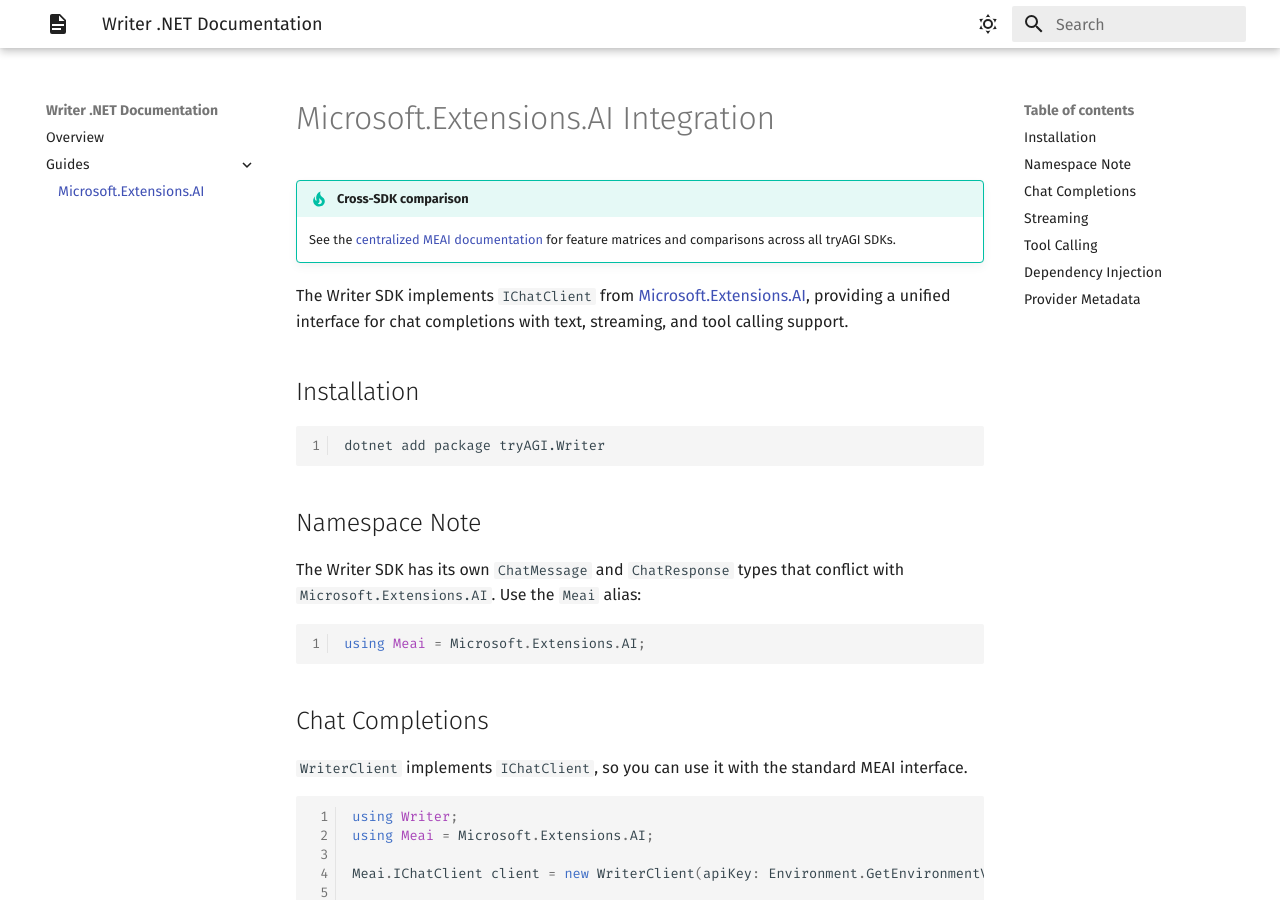
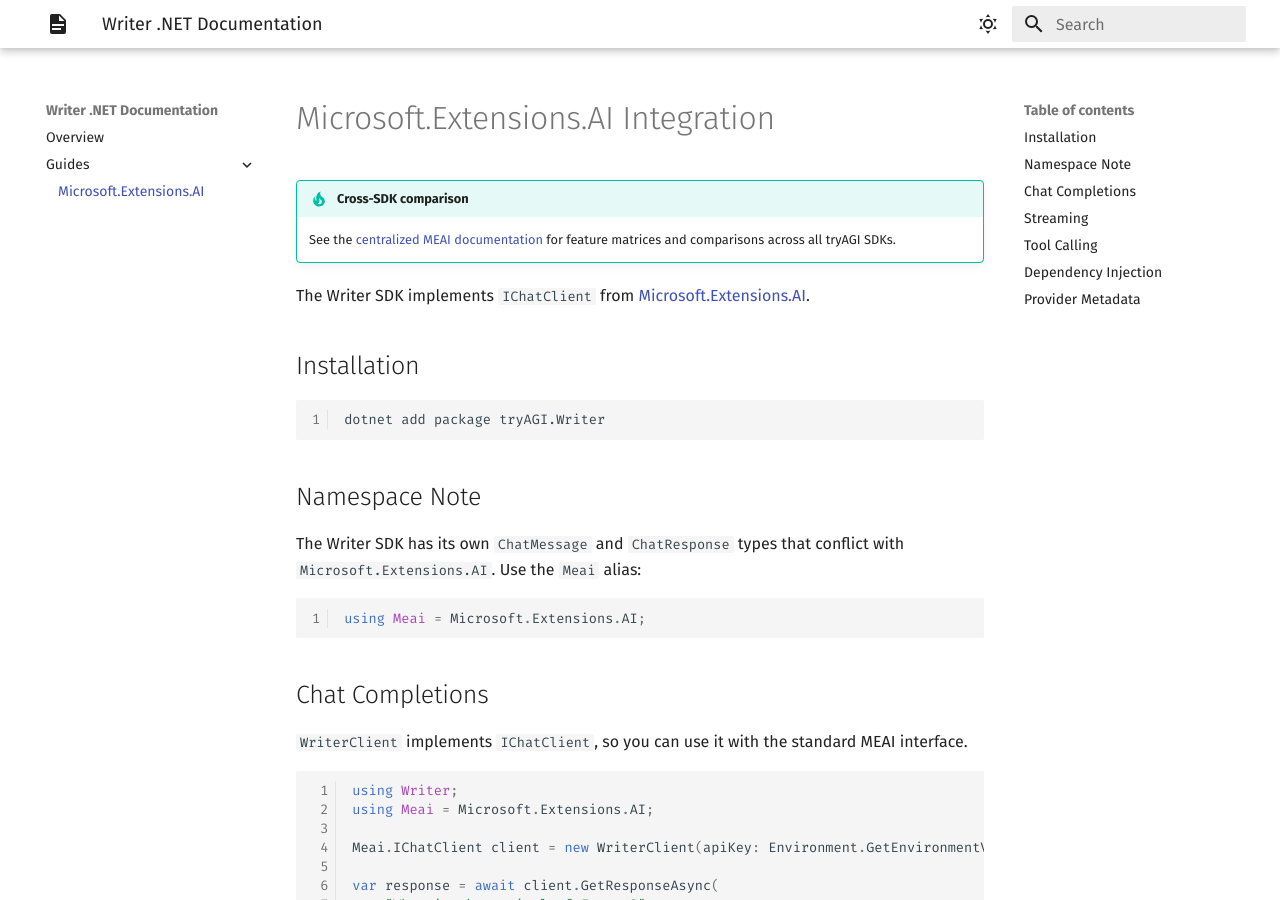
Before and after one commit to tryAGI/Writer, an MkDocs documentation site: the page built from docs/guides/meai.md, in a window 1280 px wide and 900 px high. Built offline with MkDocs 1.6.1 and Material for MkDocs 9.7.7, drawn with Linux system fonts in a browser that asks for light colours; the version menu is left out.

Commit message:
Standardize MEAI guide intro text
Co-Authored-By: Claude Opus 4.6 <noreply@anthropic.com>

```diff
--- a/docs/guides/meai.md
+++ b/docs/guides/meai.md
@@ -3,7 +3,7 @@
 !!! tip "Cross-SDK comparison"
     See the [centralized MEAI documentation](https://tryagi.github.io/docs/meai/) for feature matrices and comparisons across all tryAGI SDKs.
 
-The Writer SDK implements `IChatClient` from [Microsoft.Extensions.AI](https://learn.microsoft.com/en-us/dotnet/ai/microsoft-extensions-ai), providing a unified interface for chat completions with text, streaming, and tool calling support.
+The Writer SDK implements `IChatClient` from [Microsoft.Extensions.AI](https://learn.microsoft.com/en-us/dotnet/ai/microsoft-extensions-ai).
 
 ## Installation
 
```
